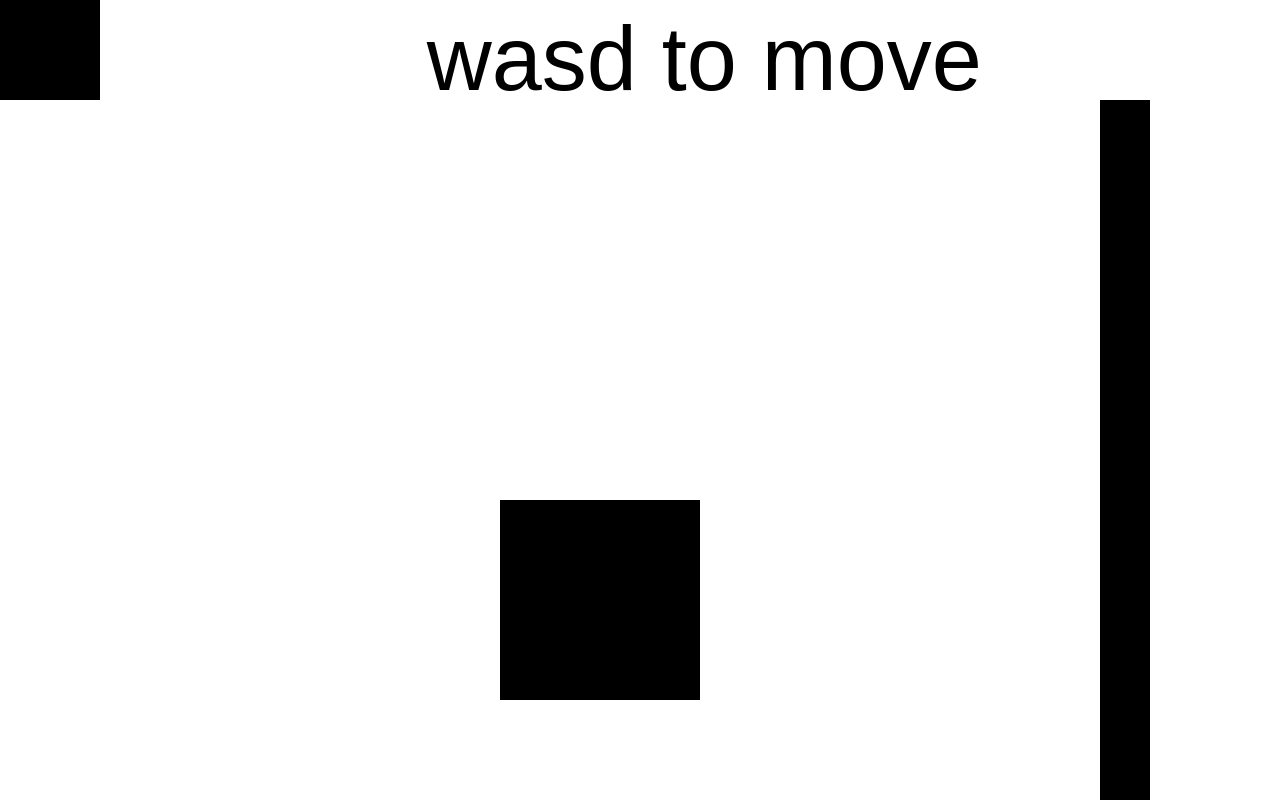
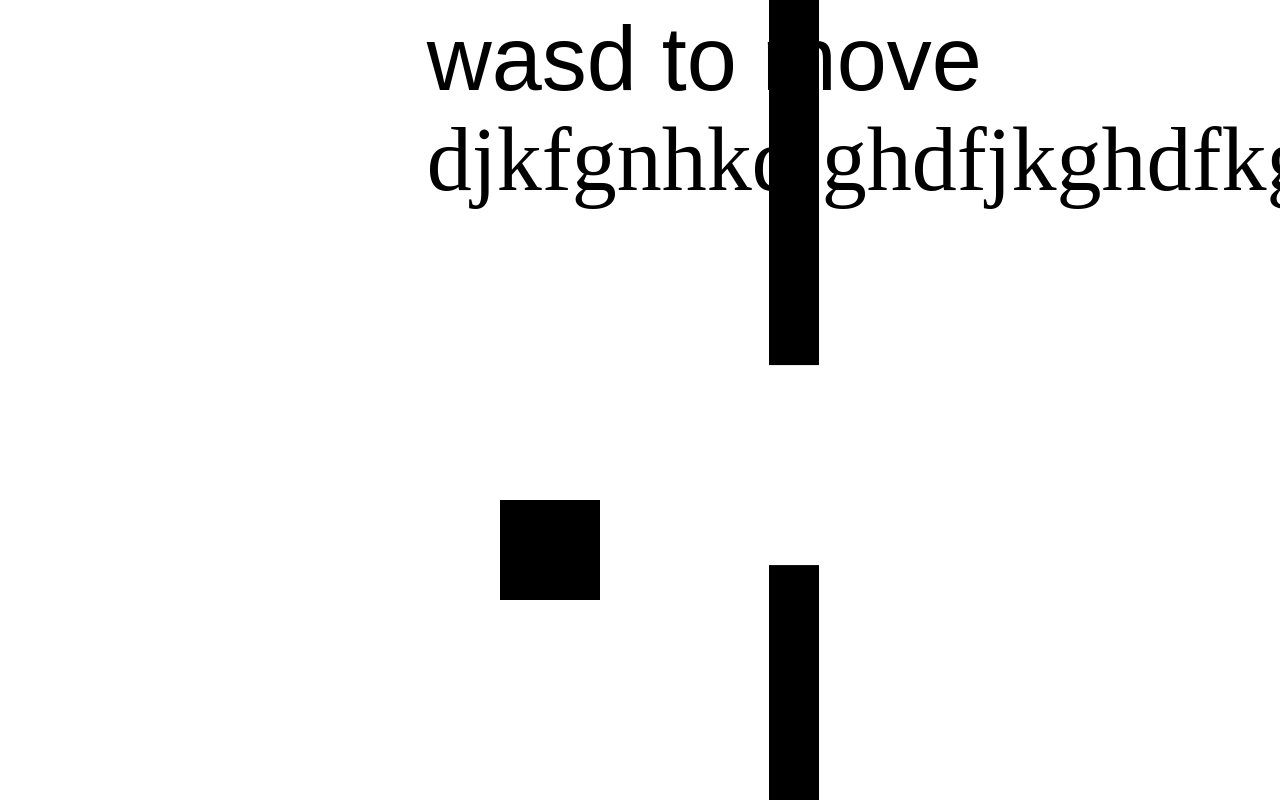
Before and after one commit to abgros/abgros.github.io, a plain HTML site: page index.html in a window 1280 px wide. Drawn offline with Linux system fonts and the light colour scheme.

Commit message:
add gameplay

```diff
--- /dev/null
+++ b/background.js
@@ -0,0 +1,9 @@
+function drawBackground() {
+	ctx.fillStyle = 'white';
+	ctx.fillRect(0, 0, canvas.width, canvas.height);
+	ctx.font = "90px Arial";
+	ctx.fillStyle = 'black';
+	ctx.fillText("wasd to move", canvas.width * 1/3, 90);
+	ctx.font = "90px Wingdings";
+	ctx.fillText("djkfgnhkdjghdfjkghdfkghdfkjghfkdjghdfkjghkjdfhgjkfdhgfkdjghfjdkghk", canvas.width * 1/3, 190);
+}
--- a/index.html
+++ b/index.html
@@ -19,5 +19,6 @@
 
 <canvas id="canvas"></canvas>
 <script src="setup.js"></script>
+<script src="background.js"></script>
 <script src="obstacle.js"></script>
 <script src="square.js"></script>
--- a/obstacle.js
+++ b/obstacle.js
@@ -1,3 +1,28 @@
+class Obstacles {
+	constructor(n) {
+		this.obstaclesList = [];
+	}
+
+	addObstacle() {
+		let height = Math.random() * (canvas.height - 200);
+		let width = 50
+		this.obstaclesList.push(new Obstacle(canvas.width, 0, width, height));
+		this.obstaclesList.push(new Obstacle(canvas.width, height + 200, width, canvas.height));
+	}
+
+	drawObstacles() {
+		this.obstaclesList.forEach(element => element.drawObstacle());
+	}
+
+	moveObstacles(distance) {
+		this.obstaclesList.forEach(element => element.moveObstacle(-distance, 0));
+	}
+
+	deleteOffScreen() {
+		this.obstaclesList = this.obstaclesList.filter(element => element.x > 0);
+	}
+}
+
 class Obstacle {
 	constructor(x, y, width, height) {
 		this.x = x;
@@ -7,13 +32,18 @@ class Obstacle {
 	}
 
 	// https://stackoverflow.com/questions/306316/determine-if-two-rectangles-overlap-each-other/306332#306332
-	collidingWithRectangle(x, y, width, height) {
-		return (this.x < x + width && this.x + this.width > x &&
-			this.y < y + height && this.y + this.height > y);
+	isColliding(square) {
+		return (this.x < square.x + square.squareSize && this.x + this.width > square.x &&
+			this.y < square.y + square.squareSize && this.y + this.height > square.y);
 	}
 
-	drawObstacle(ctx) {
+	drawObstacle() {
 		ctx.fillStyle = "black";
 		ctx.fillRect(this.x, this.y, this.width, this.height);
 	}
+
+	moveObstacle(dx, dy) {
+		this.x += dx;
+		this.y += dy;
+	}
 }
--- a/setup.js
+++ b/setup.js
@@ -5,13 +5,38 @@ window.onload = ()=> {
 	canvas.width = window.innerWidth;
 	ctx = canvas.getContext('2d');
 	fps = 60
+	t = 0;
+	nextPipe = Math.round(Math.random() * 50 + 50);
 	setInterval(frame, 1000/fps);
-	obstacles = [new Obstacle(500, 500, 200, 200), new Obstacle(1100, 100, 50, 900)];
+	obstacles = new Obstacles(5);
+	square = new Square(500, 500, 20, 100);
 }
+
+// Handle keypresses
+keysHeld = {};
+window.addEventListener("keydown", function(event) {
+	keysHeld[event.code] = true;
+});
+
+window.addEventListener("keyup", function(event) {
+	keysHeld[event.code] = false;
+});
 
 // Things to do every frame
 function frame() {
-	drawSquare();
+	drawBackground()
+	obstacles.drawObstacles();
+	let speed = 0.01 * t + 10;
+	obstacles.moveObstacles(speed);
+	obstacles.deleteOffScreen;
+	square.moveSquare();
+	square.drawSquare();
+	if (nextPipe === 0) {
+		obstacles.addObstacle();
+		nextPipe = Math.round(Math.random() * 50 + 50);
+	}
+	nextPipe--;
+	t++;
 }
 
 // Bound number to a range
--- a/square.js
+++ b/square.js
@@ -1,49 +1,31 @@
-// Handle keypresses
-keysHeld = {};
-window.addEventListener("keydown", function(event) {
-	keysHeld[event.code] = true;
-});
-
-window.addEventListener("keyup", function(event) {
-	keysHeld[event.code] = false;
-});
-
-// Initialize variables
-xpos = 0;
-ypos = 0;
-squareSize = 100;
-speed = 20;
-
-function drawSquare() {
-	// Draw background
-	ctx.fillStyle = 'white';
-	ctx.fillRect(0, 0, canvas.width, canvas.height);
-
-	// Text
-	ctx.font = "90px Arial";
-	ctx.fillStyle = 'black';
-	ctx.fillText("wasd to move", canvas.width * 1/3, 90);
-
-	// Change square position
-	if (keysHeld['KeyW']) ypos -= speed;
-	if (keysHeld['KeyA']) xpos -= speed;
-	if (keysHeld['KeyS']) ypos += speed;
-	if (keysHeld['KeyD']) xpos += speed;
-
-	// Keep it within the edges
-	xpos = bound(xpos, 0, canvas.width - squareSize);
-	ypos = bound(ypos, 0, canvas.height - squareSize);
-
-	if (obstacles.some(element => element.collidingWithRectangle(xpos, ypos, squareSize, squareSize))) {
-		squareColor = "red";
-	} else {
-		squareColor = "black";
+class Square {
+	constructor(x, y, speed, squareSize) {
+		this.x = x;
+		this.y = y;
+		this.speed = speed;
+		this.squareSize = squareSize;
 	}
 
-	// Draw Obstacles
-	obstacles.forEach(element => element.drawObstacle(ctx));
+	drawSquare() {
+		if (this.isColliding(obstacles)) {
+			ctx.fillStyle = "red";
+		} else {
+			ctx.fillStyle = "black";
+		}
+		ctx.fillRect(this.x, this.y, this.squareSize, this.squareSize);
+	}
 
-	// Draw square
-	ctx.fillStyle = squareColor;
-	ctx.fillRect(xpos, ypos, squareSize, squareSize);
+	isColliding(obstacles) {
+		return obstacles.obstaclesList.some(element => element.isColliding(square));
+	}
+
+	moveSquare() {
+		if (keysHeld['KeyW']) this.y -= this.speed;
+		if (keysHeld['KeyA']) this.x -= this.speed;
+		if (keysHeld['KeyS']) this.y += this.speed;
+		if (keysHeld['KeyD']) this.x += this.speed;
+
+		this.x = bound(this.x, 0, canvas.width - this.squareSize);
+		this.y = bound(this.y, 0, canvas.height - this.squareSize);
+	}
 }
```
